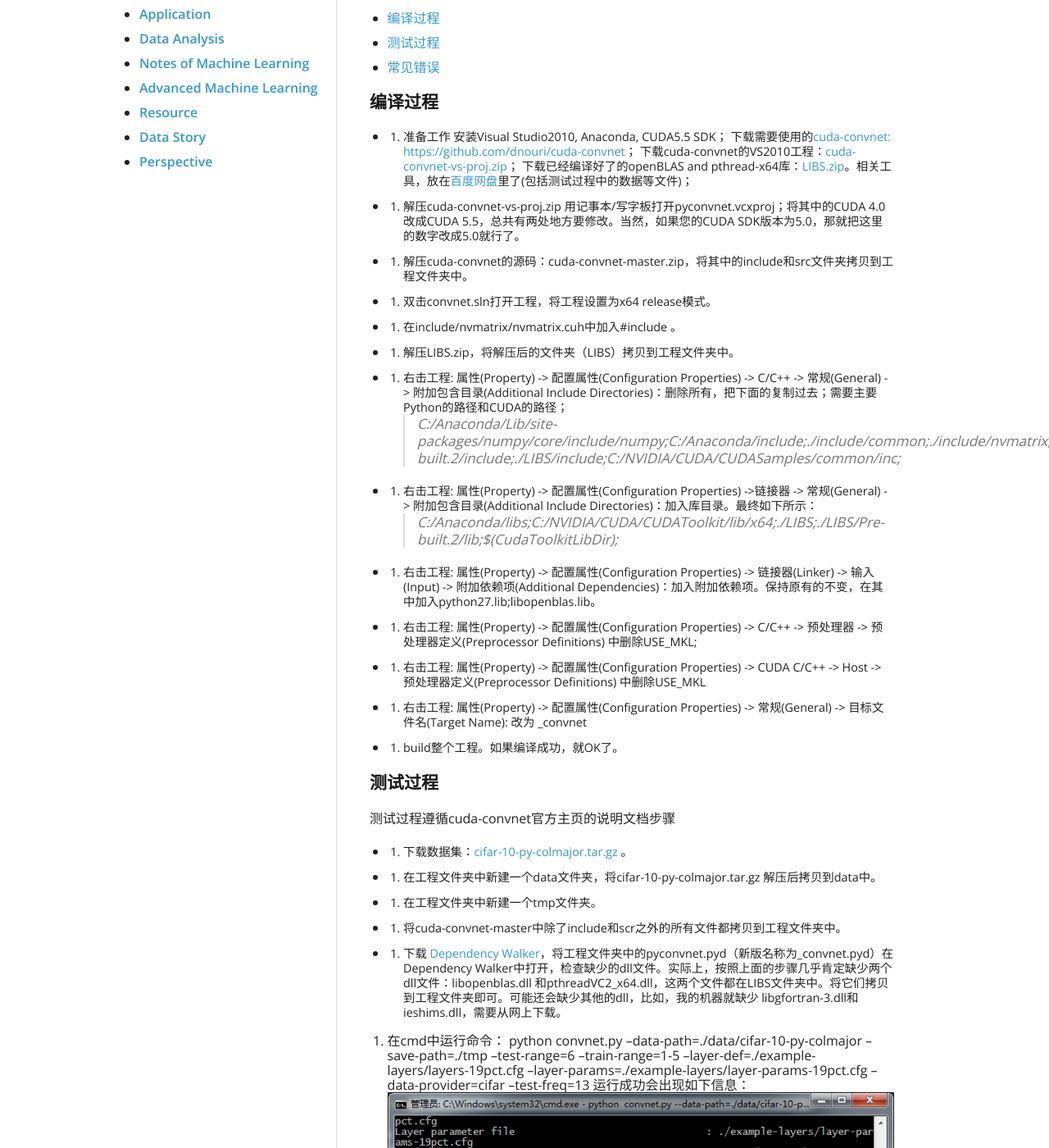
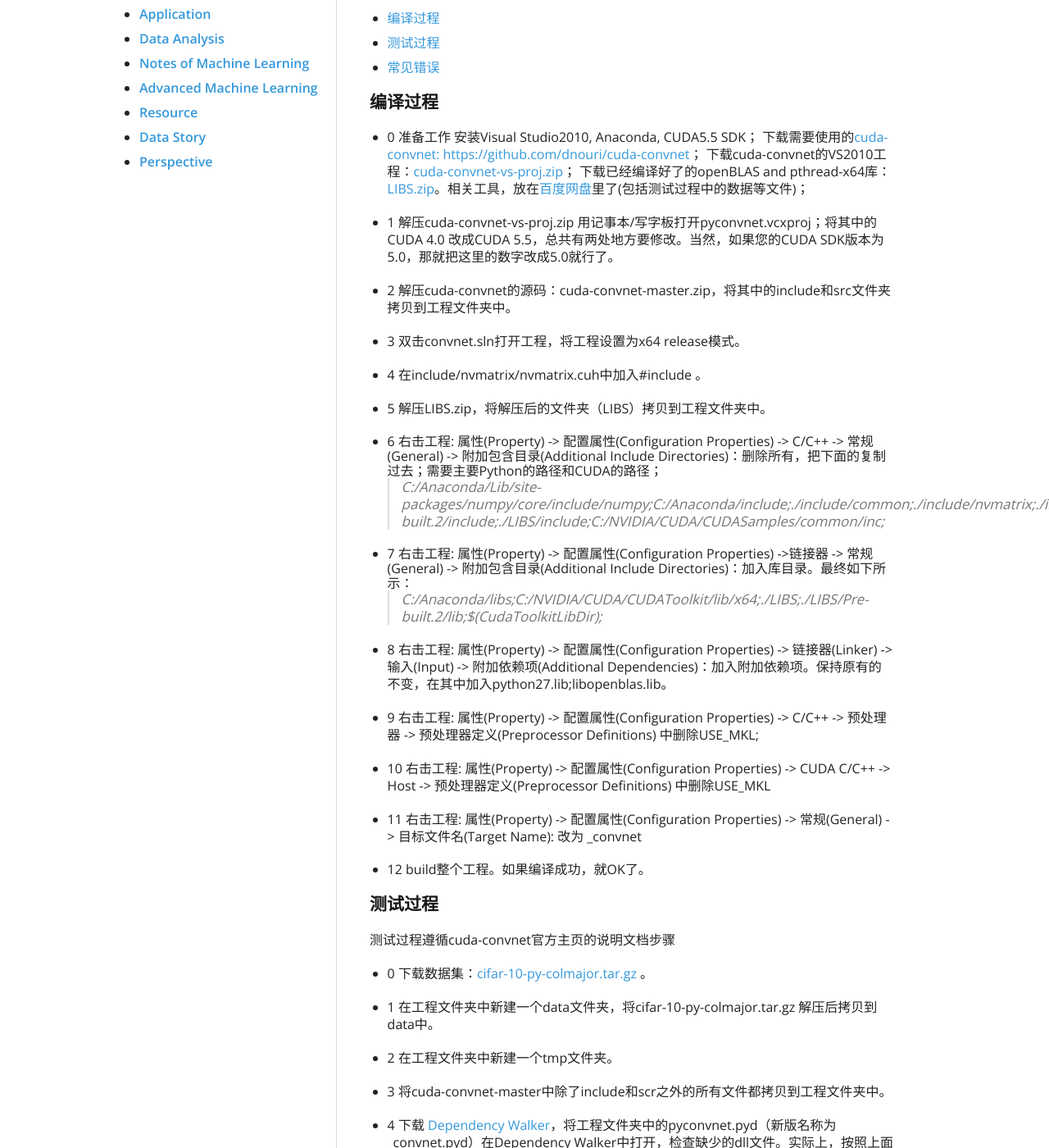
Before and after one commit to chrispher/chrispher.github.com, a Jekyll site: the page built from _posts/Advanced Machine Learning/2014-11-25-VS2010环境下编译cuda-convnet(Win7_64位).md, in a window 1280 px wide and 1400 px high, scrolled down 360 px. Shown: the whole window at 82% size. Built offline with Jekyll 4.4.1, drawn with Linux system fonts in a browser that asks for light colours; nearby versions of some CDN libraries; comment, search, counter and statistics services are not loaded; some of the changed text lies outside the part shown.

Commit message:
modify the format

```diff
--- a/_posts/Advanced Machine Learning/2014-11-25-VS2010环境下编译cuda-convnet(Win7_64位).md
+++ b/_posts/Advanced Machine Learning/2014-11-25-VS2010环境下编译cuda-convnet(Win7_64位).md
@@ -19,38 +19,38 @@ tags: [convnet, CNN, win7, Stacking]
 
 ### 编译过程
 
-- 0. 准备工作
+- 0 准备工作
     安装Visual Studio2010, Anaconda, CUDA5.5 SDK；
     下载需要使用的[cuda-convnet: https://github.com/dnouri/cuda-convnet](https://github.com/dnouri/cuda-convnet)；
     下载cuda-convnet的VS2010工程：[cuda-convnet-vs-proj.zip](https://code.google.com/p/cuda-convnet/downloads/detail?name=cuda-convnet-vs-proj.zip)；
     下载已经编译好了的openBLAS and pthread-x64库：[LIBS.zip](https://www.dropbox.com/s/obyzzcankkknjip/LIBS.zip)。相关工具，放在[百度网盘](http://pan.baidu.com/s/1bn3wxdX)里了(包括测试过程中的数据等文件)；
 
-- 1. 解压cuda-convnet-vs-proj.zip
+- 1 解压cuda-convnet-vs-proj.zip
 	用记事本/写字板打开pyconvnet.vcxproj；将其中的CUDA 4.0 改成CUDA 5.5，总共有两处地方要修改。当然，如果您的CUDA SDK版本为5.0，那就把这里的数字改成5.0就行了。
 
-- 2. 解压cuda-convnet的源码：cuda-convnet-master.zip，将其中的include和src文件夹拷贝到工程文件夹中。
+- 2 解压cuda-convnet的源码：cuda-convnet-master.zip，将其中的include和src文件夹拷贝到工程文件夹中。
 
-- 3. 双击convnet.sln打开工程，将工程设置为x64 release模式。
+- 3 双击convnet.sln打开工程，将工程设置为x64 release模式。
 
-- 4. 在include/nvmatrix/nvmatrix.cuh中加入#include <pthread.h>。
+- 4 在include/nvmatrix/nvmatrix.cuh中加入#include <pthread.h>。
 
-- 5. 解压LIBS.zip，将解压后的文件夹（LIBS）拷贝到工程文件夹中。
+- 5 解压LIBS.zip，将解压后的文件夹（LIBS）拷贝到工程文件夹中。
 
-- 6. 右击工程: 属性(Property) -> 配置属性(Configuration Properties)  -> C/C++ -> 常规(General) -> 附加包含目录(Additional Include Directories)：删除所有，把下面的复制过去；需要主要Python的路径和CUDA的路径；
+- 6 右击工程: 属性(Property) -> 配置属性(Configuration Properties)  -> C/C++ -> 常规(General) -> 附加包含目录(Additional Include Directories)：删除所有，把下面的复制过去；需要主要Python的路径和CUDA的路径；
     > C:/Anaconda/Lib/site-packages/numpy/core/include/numpy;C:/Anaconda/include;./include/common;./include/nvmatrix;./include/cudaconv2;./include;$(CudaToolkitIncludeDir);./;./LIBS/Pre-built.2/include;./LIBS/include;C:/NVIDIA/CUDA/CUDASamples/common/inc;
 
-- 7. 右击工程: 属性(Property) -> 配置属性(Configuration Properties)  ->链接器 -> 常规(General) -> 附加包含目录(Additional Include Directories)：加入库目录。最终如下所示：
+- 7 右击工程: 属性(Property) -> 配置属性(Configuration Properties)  ->链接器 -> 常规(General) -> 附加包含目录(Additional Include Directories)：加入库目录。最终如下所示：
 	> C:/Anaconda/libs;C:/NVIDIA/CUDA/CUDAToolkit/lib/x64;./LIBS;./LIBS/Pre-built.2/lib;$(CudaToolkitLibDir);
 
-- 8. 右击工程: 属性(Property) -> 配置属性(Configuration Properties)  -> 链接器(Linker) -> 输入(Input) -> 附加依赖项(Additional Dependencies)：加入附加依赖项。保持原有的不变，在其中加入python27.lib;libopenblas.lib。
+- 8 右击工程: 属性(Property) -> 配置属性(Configuration Properties)  -> 链接器(Linker) -> 输入(Input) -> 附加依赖项(Additional Dependencies)：加入附加依赖项。保持原有的不变，在其中加入python27.lib;libopenblas.lib。
 
-- 9. 右击工程: 属性(Property) -> 配置属性(Configuration Properties)  -> C/C++ -> 预处理器 -> 预处理器定义(Preprocessor Definitions) 中删除USE_MKL;
+- 9 右击工程: 属性(Property) -> 配置属性(Configuration Properties)  -> C/C++ -> 预处理器 -> 预处理器定义(Preprocessor Definitions) 中删除USE_MKL;
 
-- 10. 右击工程: 属性(Property) -> 配置属性(Configuration Properties) -> CUDA C/C++ -> Host -> 预处理器定义(Preprocessor Definitions) 中删除USE_MKL
+- 10 右击工程: 属性(Property) -> 配置属性(Configuration Properties) -> CUDA C/C++ -> Host -> 预处理器定义(Preprocessor Definitions) 中删除USE_MKL
 
-- 11. 右击工程: 属性(Property) -> 配置属性(Configuration Properties) ->  常规(General) -> 目标文件名(Target Name): 改为 _convnet
+- 11 右击工程: 属性(Property) -> 配置属性(Configuration Properties) ->  常规(General) -> 目标文件名(Target Name): 改为 _convnet
 
-- 12.  build整个工程。如果编译成功，就OK了。
+- 12 build整个工程。如果编译成功，就OK了。
 
 
 <a name="测试过程"/>
@@ -58,17 +58,17 @@ tags: [convnet, CNN, win7, Stacking]
 ### 测试过程
 测试过程遵循cuda-convnet官方主页的说明文档步骤
 
-- 0.  下载数据集：[cifar-10-py-colmajor.tar.gz](http://www.cs.toronto.edu/~kriz/cifar-10-py-colmajor.tar.gz) 。
+- 0 下载数据集：[cifar-10-py-colmajor.tar.gz](http://www.cs.toronto.edu/~kriz/cifar-10-py-colmajor.tar.gz) 。
 
-- 1.  在工程文件夹中新建一个data文件夹，将cifar-10-py-colmajor.tar.gz 解压后拷贝到data中。
+- 1 在工程文件夹中新建一个data文件夹，将cifar-10-py-colmajor.tar.gz 解压后拷贝到data中。
 
-- 2.  在工程文件夹中新建一个tmp文件夹。
+- 2 在工程文件夹中新建一个tmp文件夹。
 
-- 3.  将cuda-convnet-master中除了include和scr之外的所有文件都拷贝到工程文件夹中。
+- 3 将cuda-convnet-master中除了include和scr之外的所有文件都拷贝到工程文件夹中。
 
-- 4.  下载 [Dependency Walker](http://www.dependencywalker.com)，将工程文件夹中的pyconvnet.pyd（新版名称为_convnet.pyd）在Dependency Walker中打开，检查缺少的dll文件。实际上，按照上面的步骤几乎肯定缺少两个dll文件：libopenblas.dll 和pthreadVC2_x64.dll，这两个文件都在LIBS文件夹中。将它们拷贝到工程文件夹即可。可能还会缺少其他的dll，比如，我的机器就缺少 libgfortran-3.dll和ieshims.dll，需要从网上下载。
+- 4 下载 [Dependency Walker](http://www.dependencywalker.com)，将工程文件夹中的pyconvnet.pyd（新版名称为_convnet.pyd）在Dependency Walker中打开，检查缺少的dll文件。实际上，按照上面的步骤几乎肯定缺少两个dll文件：libopenblas.dll 和pthreadVC2_x64.dll，这两个文件都在LIBS文件夹中。将它们拷贝到工程文件夹即可。可能还会缺少其他的dll，比如，我的机器就缺少 libgfortran-3.dll和ieshims.dll，需要从网上下载。
 
-5.  在cmd中运行命令：
+- 5 在cmd中运行命令：
      python convnet.py --data-path=./data/cifar-10-py-colmajor --save-path=./tmp --test-range=6 --train-range=1-5 --layer-def=./example-layers/layers-19pct.cfg --layer-params=./example-layers/layer-params-19pct.cfg --data-provider=cifar --test-freq=13
     运行成功会出现如下信息：<img src="http://chrispher.github.com/images/deeplearning/convnet_test.png" height="100%" width="100%">
 
```
Also changed, not shown: other parts of _posts/Advanced Machine Learning/2014-11-25-VS2010环境下编译cuda-convnet(Win7_64位).md (+5 -7 lines).
